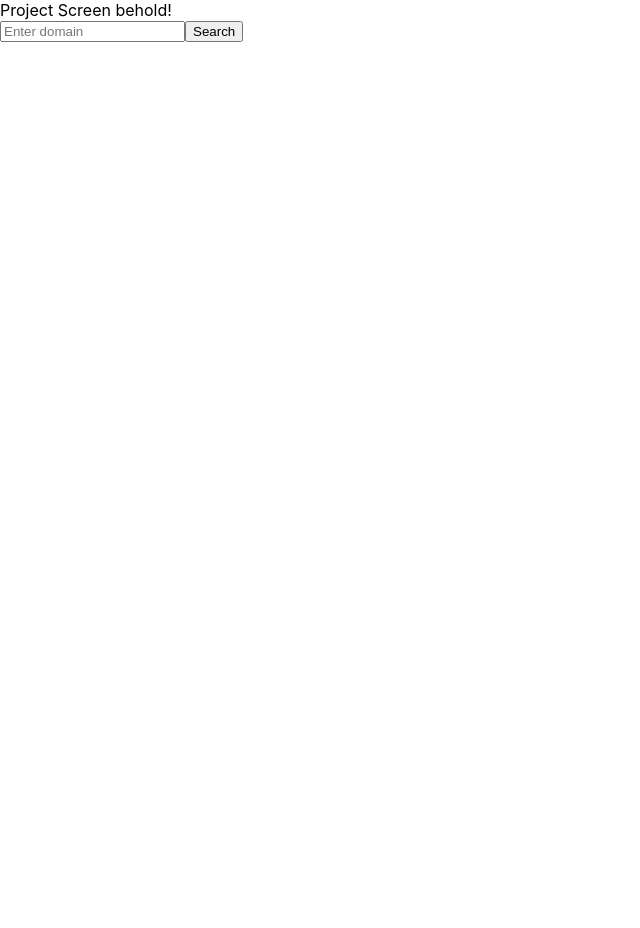
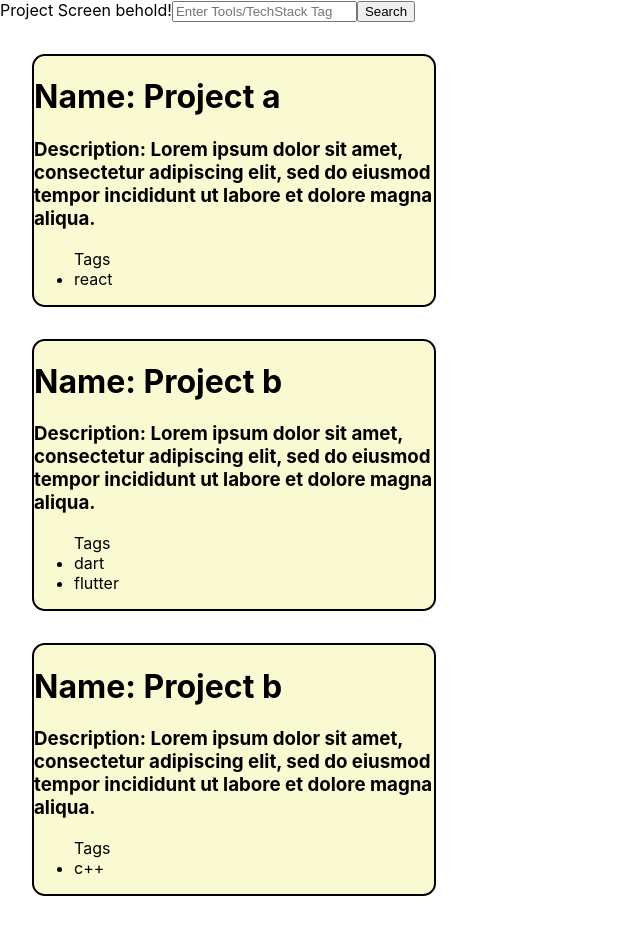
Before and after one commit to jeremytinkers/beholdjeremy, a React (Create React App) app: page / in a window 1280 px wide. Shown: the whole page, without its empty margins (0-640 px from the left). Before the commit the page ends 800 px from the top, so only its background shows below. Built offline with nearby package versions, Linux system fonts and the light colour scheme.

Commit message:
Added Search & Project filtering v1

```diff
--- a/src/ProjectCard.js
+++ b/src/ProjectCard.js
@@ -1,8 +1,18 @@
 export default function ProjectCard(props) {
     return (
-        <div class="projectCard">
+
+        <div className="projectCard">
           <h1>Name: {props.project.name}</h1>
-          <p>Description: {props.project.descp}</p>
+          <h3>Description: {props.project.descp}</h3>
+          <ul>
+          Tags
+          {
+            props.project.tag.map(curTag => {
+              return <li>{curTag}</li>;
+            })
+
+          }
+          </ul>
         </div>
     )
 }
--- a/src/ProjectScreen.jsx
+++ b/src/ProjectScreen.jsx
@@ -1,34 +1,65 @@
+import { useState } from "react";
 import projectData from "./data"
 import ProjectCard from "./ProjectCard"
 
-var domainToSearch = "Web Development";
+
+
+function filterProjects(tagToSearch){
+
+    if(tagToSearch.toLowerCase() === "all"){
+        return projectData;
+    }
+
+    var filteredSet = [];
+    for(var i=0 ; i< projectData.length; i++){
+        if(projectData[i].tag.includes(tagToSearch.toLowerCase())){
+            filteredSet.push(projectData[i]);
+        }
+    }
+
+    return filteredSet;
+}
+
 
 export default function ProjectScreen() {
+
+    const [emptyFlag, setEmptyFlag] = useState(false);
+    const [tagToSearch, setTagToSearch] = useState("All");
+    const [filteredProj, setFilteredProj] = useState(projectData);
+
+    function handleChange(e){
+        console.log(e.target.value);
+        console.log("bfore:"+tagToSearch);
+        setTagToSearch(e.target.value);
+        console.log("after:"+tagToSearch);
+    }
+    function submitFilterReq(){
+        console.log("final:" + tagToSearch);
+        console.log(filterProjects(tagToSearch));
+        if(!filterProjects(tagToSearch).length){
+            setEmptyFlag(true);
+        }else{
+            setEmptyFlag(false);
+        }
+        setFilteredProj(filterProjects(tagToSearch));
+    }
+
     return (
         <div>
             Project Screen behold!
 
-<form action="post">
-    <input type="text" placeholder="Enter domain"/>
-    <button type="submit">Search</button>
-</form>
 
-        {projectData.map((curP) => {
-            return <div>
+    <input type="text" onChange = {handleChange} placeholder="Enter Tools/TechStack Tag"/>
 
+    <button onClick = {submitFilterReq}>Search</button>
 
-    {(curP.domain == domainToSearch) ?
-           ( <div>
-                <ProjectCard project = {curP} domain = {domainToSearch}/>
-            </div>): <div></div>}
+{emptyFlag? <div>No matching project. :( </div> : <div>{filteredProj.map((curP) => {
 
+return <ProjectCard project = {curP}/>;
 
-        </div>
-
-
-        })
-        }
-
+})
+} </div>
+}
         </div>
     )
 }
--- a/src/data.js
+++ b/src/data.js
@@ -4,22 +4,22 @@ const projectData = [
 id : 1,
 name : "Project a",
 domain: ["Web Development", "Formal Languages and Automata Theory"],
-toolLabel: ["React"],
+tag: ["react"],
 descp : "Lorem ipsum dolor sit amet, consectetur adipiscing elit, sed do eiusmod tempor incididunt ut labore et dolore magna aliqua."
 },
 {
     id : 2,
     name : "Project b",
     domain: [ "fooderlich"],
-    toolLabel: ["Dart", "Flutter"],
+    tag: ["dart", "flutter"],
     descp : "Lorem ipsum dolor sit amet, consectetur adipiscing elit, sed do eiusmod tempor incididunt ut labore et dolore magna aliqua."
 
 },
 {
     id : 2,
     name : "Project b",
-    domain: [ "Networking"],
-    toolLabel: ["C++"],
+    domain: [ "networking"],
+    tag: ["c++"],
     descp : "Lorem ipsum dolor sit amet, consectetur adipiscing elit, sed do eiusmod tempor incididunt ut labore et dolore magna aliqua."
 }
 
```
